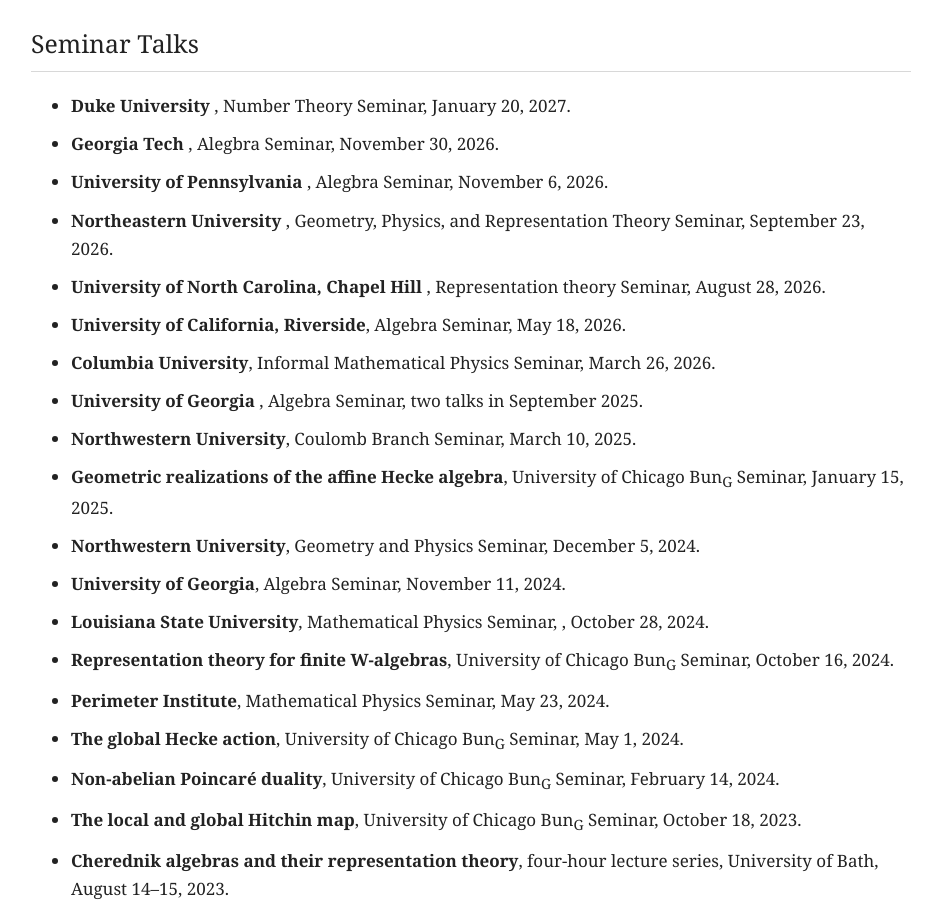
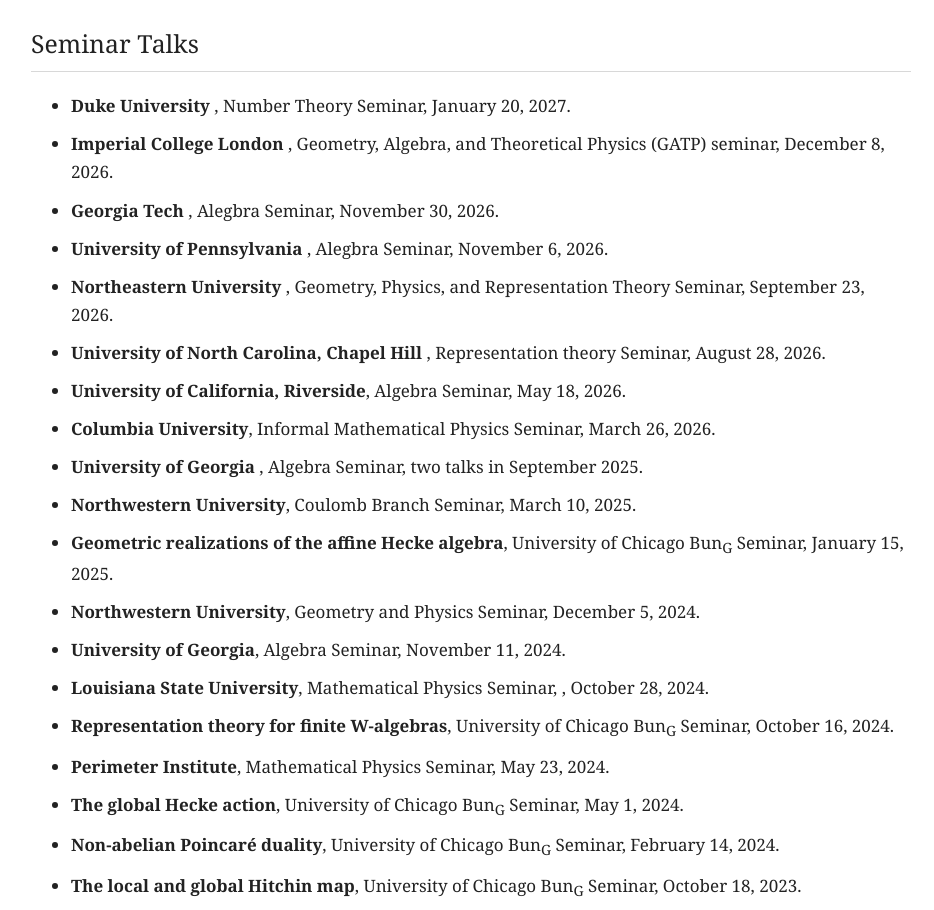
Before and after one commit to nikolaygrantcharov/nikolaygrantcharov.github.io, a plain HTML site: page talks.html in a window 1280 px wide. Shown: the part 840-1750 px from the top of the page, without its empty margins (169-1103 px from the left). Drawn offline with Linux system fonts and the light colour scheme.

Commit message:
Update talks.html

```diff
--- a/talks.html
+++ b/talks.html
@@ -110,6 +110,9 @@
       <ul class="talk-list">
         <li>
           <strong> Duke University </strong>, Number Theory Seminar, January 20, 2027.
+        </li>
+         <li>
+          <strong> Imperial College London </strong>, Geometry, Algebra, and Theoretical Physics (GATP) seminar, December 8, 2026.
         </li>
         <li>
           <strong> Georgia Tech </strong>, Alegbra Seminar, November 30, 2026.
```
